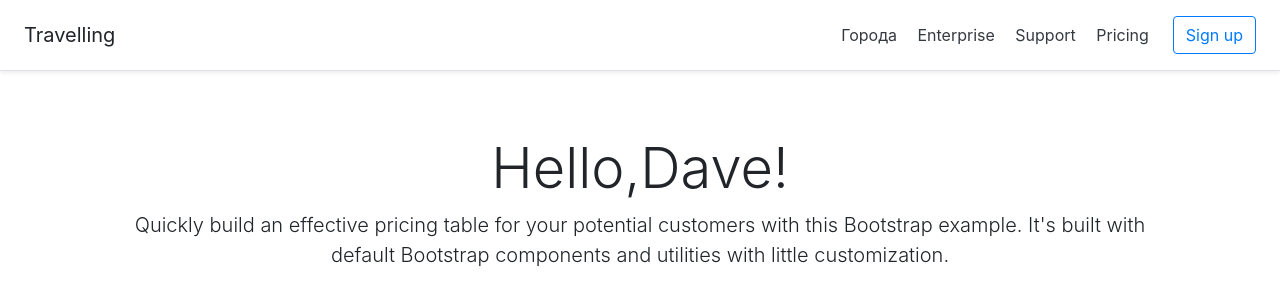
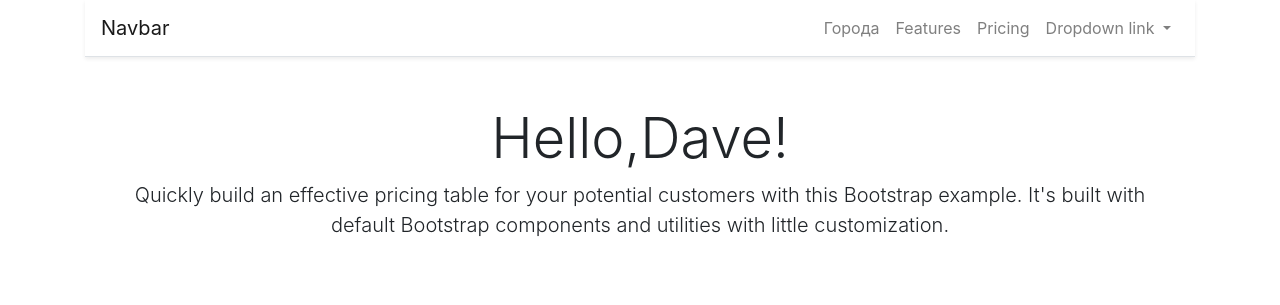
Before and after one commit to olegJF/travelling, a Django app: page / in a window 1280 px wide. Shown: the top 305 px of the page. Run offline with Django 3.2, Linux system fonts and the light colour scheme; parts of the project's set-up code (start-up, migrations or seed data) failed here and were passed over; some libraries are stand-ins or nearby versions.

Commit message:
Поменял навбар

```diff
--- a/templates/base.html
+++ b/templates/base.html
@@ -1,3 +1,4 @@
+{% url 'city:home' as city_home_url %}
 <!doctype html>
 <html lang="en">
   <head>
@@ -11,16 +12,47 @@
     <title>{% block title%} {% endblock%}</title>
   </head>
   <body>
-  <div class="d-flex flex-column flex-md-row align-items-center p-3 px-md-4 mb-3 bg-white border-bottom shadow-sm">
+    <!--<div class="d-flex flex-column flex-md-row align-items-center p-3 px-md-4 mb-3 bg-white border-bottom shadow-sm">
       <h5 class="my-0 mr-md-auto font-weight-normal">Travelling</h5>
       <nav class="my-2 my-md-0 mr-md-3">
-        <a class="p-2 text-dark" href="{% url 'city:home'%}">Города</a>
+        <a class="p-2 text-dark" href="{% url 'city:home'%}">cc</a>
         <a class="p-2 text-dark" href="#">Enterprise</a>
         <a class="p-2 text-dark" href="#">Support</a>
         <a class="p-2 text-dark" href="#">Pricing</a>
       </nav>
       <a class="btn btn-outline-primary" href="#">Sign up</a>
-    </div>
+    </div>-->
+  <div class='container'>
+  <nav class="navbar navbar-expand-lg navbar-light bg-white border-bottom shadow-sm">
+  <a class="navbar-brand" href="#">Navbar</a>
+  <button class="navbar-toggler" type="button" data-toggle="collapse" data-target="#navbarNavDropdown" aria-controls="navbarNavDropdown" aria-expanded="false" aria-label="Toggle navigation">
+    <span class="navbar-toggler-icon"></span>
+  </button>
+  <div class="collapse navbar-collapse" id="navbarNavDropdown">
+    <ul class="navbar-nav ml-auto">
+      <li class="nav-item {% if request.path == city_home_url %} active {% endif %}">
+        <a class="nav-link" href="{% url 'city:home'%}">Города <span class="sr-only">(current)</span></a>
+      </li>
+      <li class="nav-item">
+        <a class="nav-link" href="#">Features</a>
+      </li>
+      <li class="nav-item">
+        <a class="nav-link" href="#">Pricing</a>
+      </li>
+      <li class="nav-item dropdown">
+        <a class="nav-link dropdown-toggle" href="#" id="navbarDropdownMenuLink" role="button" data-toggle="dropdown" aria-haspopup="true" aria-expanded="false">
+          Dropdown link
+        </a>
+        <div class="dropdown-menu" aria-labelledby="navbarDropdownMenuLink">
+          <a class="dropdown-item" href="#">Action</a>
+          <a class="dropdown-item" href="#">Another action</a>
+          <a class="dropdown-item" href="#">Something else here</a>
+        </div>
+      </li>
+    </ul>
+  </div>
+</nav>
+</div>
     <div class='container'>
    {% block content%} {% endblock%}
     </div>
```
